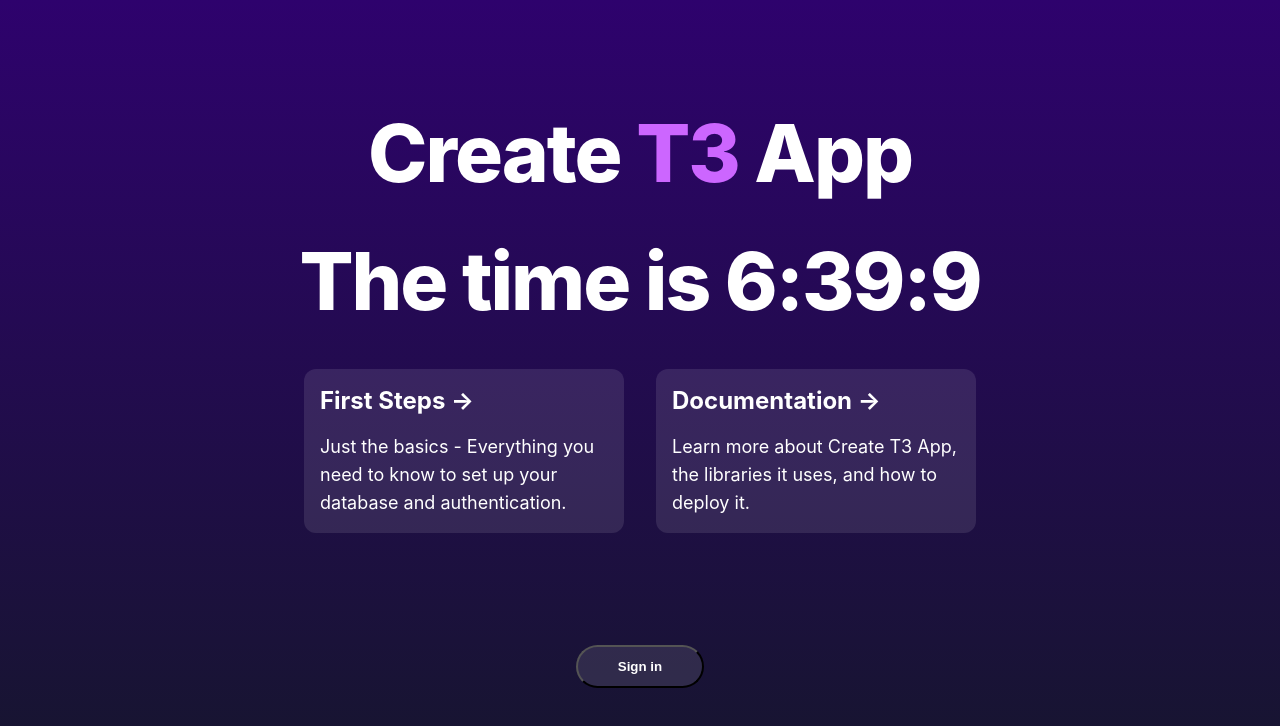
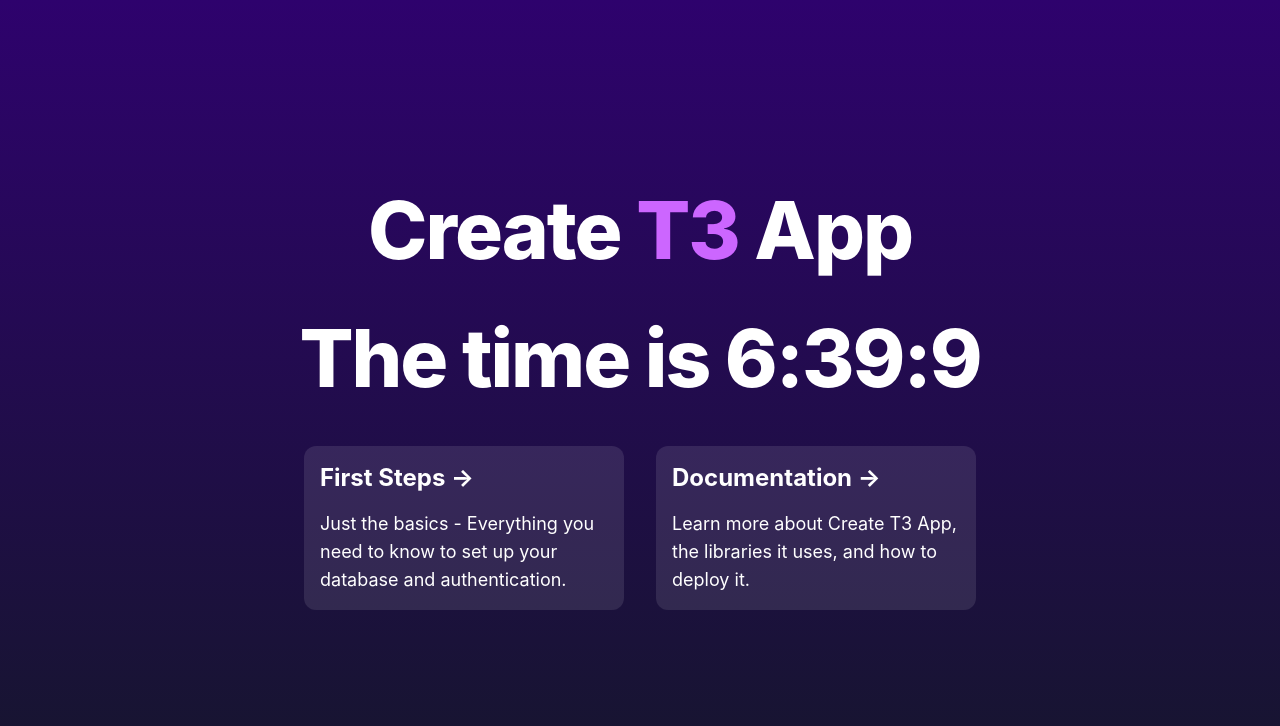
Before and after one commit to thanaism/nextjs-on-azure, a Next.js app: page / in a window 1280 px wide. Shown: the top 726 px of the page. Built offline with nearby package versions, Linux system fonts and the light colour scheme; no server answers.

Commit message:
Revert "add: ログインボタン"
This reverts commit 30d15f55698c29aafbb470259516559d65ab8eec.

```diff
--- a/src/pages/index.tsx
+++ b/src/pages/index.tsx
@@ -1,4 +1,3 @@
-import { signIn, signOut, useSession } from "next-auth/react";
 import styles from "./index.module.css";
 import Head from "next/head";
 import Link from "next/link";
@@ -52,30 +51,8 @@
               </div>
             </Link>
           </div>
-          <div className={styles.showcaseContainer}>
-            <AuthShowcase />
-          </div>
         </div>
       </main>
     </>
   );
 }
-
-function AuthShowcase() {
-  const { data: sessionData } = useSession();
-
-
-  return (
-    <div className={styles.authContainer}>
-      <p className={styles.showcaseText}>
-        {sessionData && <span>Logged in as {sessionData.user?.name}</span>}
-      </p>
-      <button
-        className={styles.loginButton}
-        onClick={sessionData ? () => void signOut() : () => void signIn()}
-      >
-        {sessionData ? "Sign out" : "Sign in"}
-      </button>
-    </div>
-  );
-}
```
